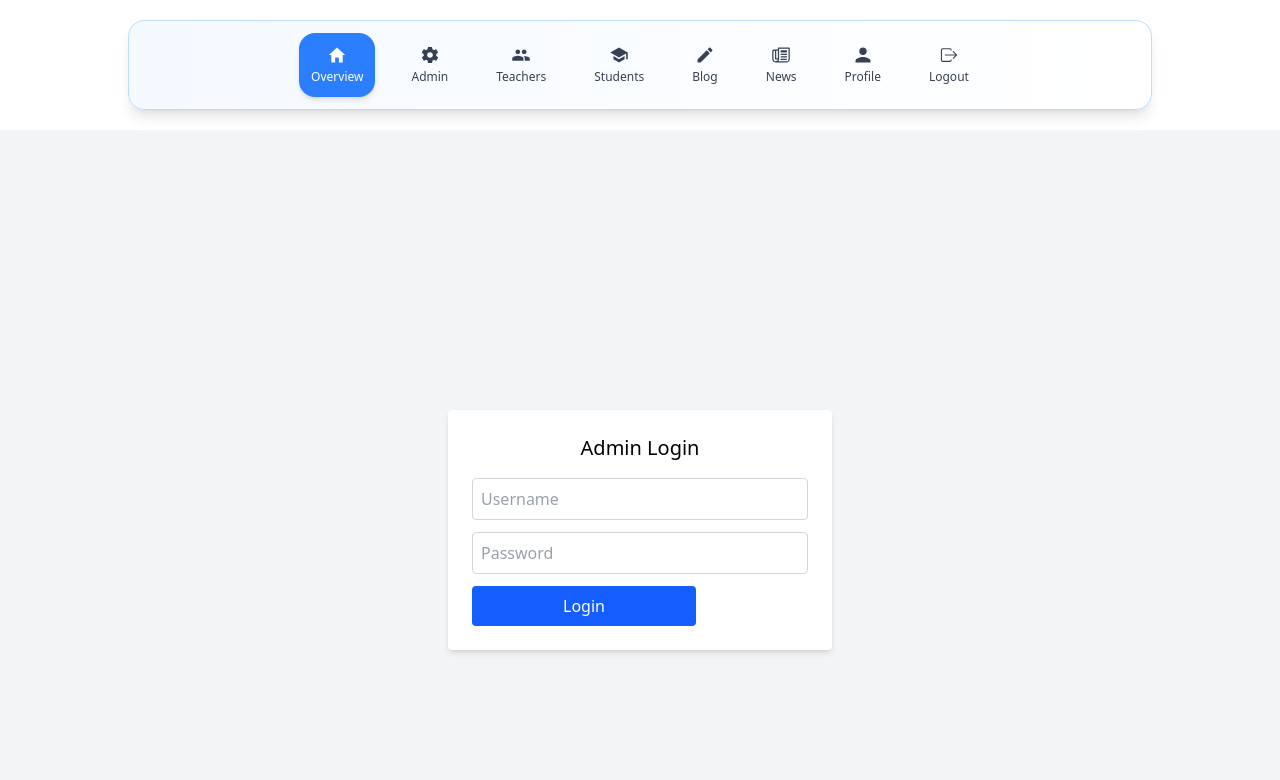
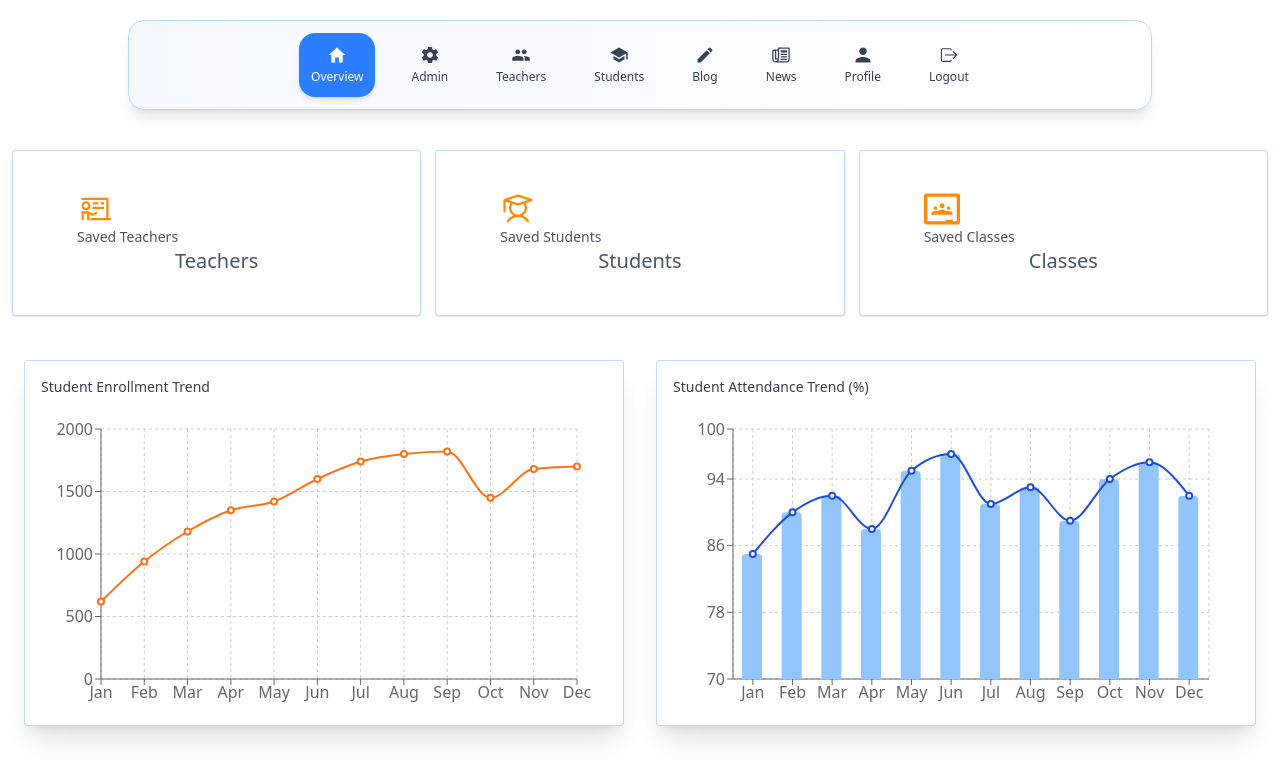
Before and after one commit to tobias-omondi/schoolapplication, a React (Vite) app in the folder school-dashboard/: page / in a window 1280 px wide. Shown: the top 780 px of the page. Built offline with nearby package versions, Linux system fonts and the light colour scheme.

Commit message:
admin login f

```diff
--- a/school-dashboard/src/App.jsx
+++ b/school-dashboard/src/App.jsx
@@ -5,7 +5,7 @@ import Navbar from './components/NavbarComponents/Navbar';
 import Overview from './components/OverviewComponents/Overview';
 import BlogPage from './components/BlogFeautures/BlogPage';
 import NewsPage from './components/NewsFeautures/NewsPage';
-import AdminLogin from './components/AdminComponents/AdminLogin';
+// import AdminLogin from './components/AdminComponents/AdminLogin';
 
 function App() {
 
@@ -14,7 +14,7 @@ function App() {
       <Router>
         <Navbar />
         <Routes>
-          <Route path= '/' element = {<AdminLogin/>} />
+          <Route path= '/' element = {<Overview/>} />
           <Route path= '/admin/blogs' element = {<BlogPage />} />
           <Route path= '/admin/news' element = {<NewsPage />} />
         </Routes>
--- /dev/null
+++ b/school-dashboard/src/components/AdminComponents/ProtectedRoute.jsx
@@ -0,0 +1,9 @@
+import React from "react";
+import { Navigate } from "react-router-dom";
+
+const ProtectedRoute = ({ children }) => {
+  const token = localStorage.getItem("adminToken");
+  return token ? children : <Navigate to="/admin-login" />;
+};
+
+export default ProtectedRoute;
```
